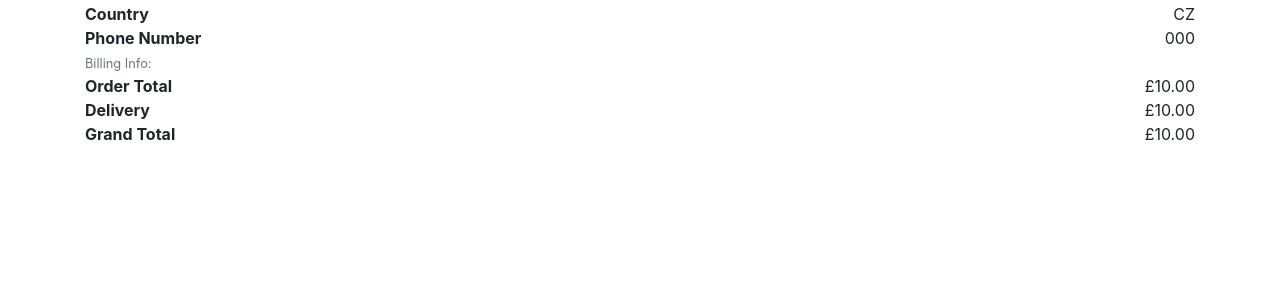
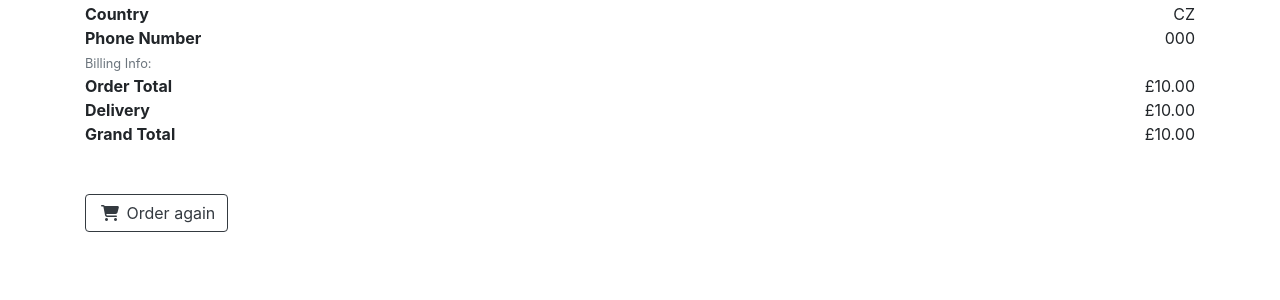
Before and after one commit to Edb83/moose-juice, a Django app: page /profile/order_history/000 in a window 1280 px wide. Shown: the part 423-723 px from the top of the page. Run offline with Django 3.2, Linux system fonts and the light colour scheme; data comes from the database, SQL or seed files in the repository; tables that the repository leaves empty hold one stand-in row (values such as "Sample post"); some libraries are stand-ins or nearby versions.

Commit message:
Add repeat order functionality to cart app, visible from checkout-success (via profile dashboard)

```diff
--- a/cart/contexts.py
+++ b/cart/contexts.py
@@ -18,7 +18,6 @@
     cart = request.session.get('cart', {})
 
     discount_applied = request.session.get('discount_applied')
-
     for item, quantity in cart.items():
         # Use string created in cart view to isolate model ids
         product_id = item.split("_")[0]
--- a/cart/urls.py
+++ b/cart/urls.py
@@ -7,4 +7,5 @@
     path('adjust/<item_id>/', views.update_cart, name='update_cart'),
     path('remove/<item_id>/', views.remove_from_cart, name='remove_from_cart'),
     path('toggle_discount/', views.toggle_discount, name='toggle_discount'),
+    path('repeat/<order_number>/', views.replicate_cart, name='replicate_cart'),
 ]
--- a/checkout/templates/checkout/checkout_success.html
+++ b/checkout/templates/checkout/checkout_success.html
@@ -158,6 +158,16 @@
         </div>
     </div>
 
+    <!-- Button to repeat order -->
+    <div>
+        <a href="{% url 'replicate_cart' order.order_number %}" class="btn btn-outline-dark mt-5">
+            <span class="icon">
+                <i class="fas fa-shopping-cart"></i>
+            </span>
+            Order again
+        </a>
+    </div>
+
 </div>
 
 {% endblock %}
--- a/checkout/urls.py
+++ b/checkout/urls.py
@@ -4,7 +4,7 @@
 
 urlpatterns = [
     path('', views.checkout, name='checkout'),
-    path('checkout_success/<order_number>', views.checkout_success, name='checkout_success'),
+    path('checkout_success/<order_number>/', views.checkout_success, name='checkout_success'),
     path('cache_checkout_data/', views.cache_checkout_data, name='cache_checkout_data'),
     path('wh/', webhook, name='webhook'),
 ]
--- a/checkout/views.py
+++ b/checkout/views.py
@@ -55,7 +55,7 @@
         order_form = OrderForm(form_data)
 
         if order_form.is_valid():
-            order = order_form.save(commit=False) # prevent multiple save events
+            order = order_form.save(commit=False)  # prevent multiple save events
             pid = request.POST.get('client_secret').split('_secret')[0]
             order.stripe_pid = pid
             order.original_cart = json.dumps(cart)
@@ -150,7 +150,6 @@
     """
 
     save_info = request.session.get('save_info')
-
     order = get_object_or_404(Order, order_number=order_number)
 
     if request.user.is_authenticated:
@@ -191,7 +190,6 @@
             if user_profile_form.is_valid():
                 user_profile_form.save()
 
-
     messages.success(request, f'Order successfully processed! \
         Your order number is {order_number}. A confirmation \
         email will be sent to {order.email}.')
```
Also changed, not shown: cart/views.py (+25 -0 lines), home/templates/home/index.html (+4 -3 lines).
